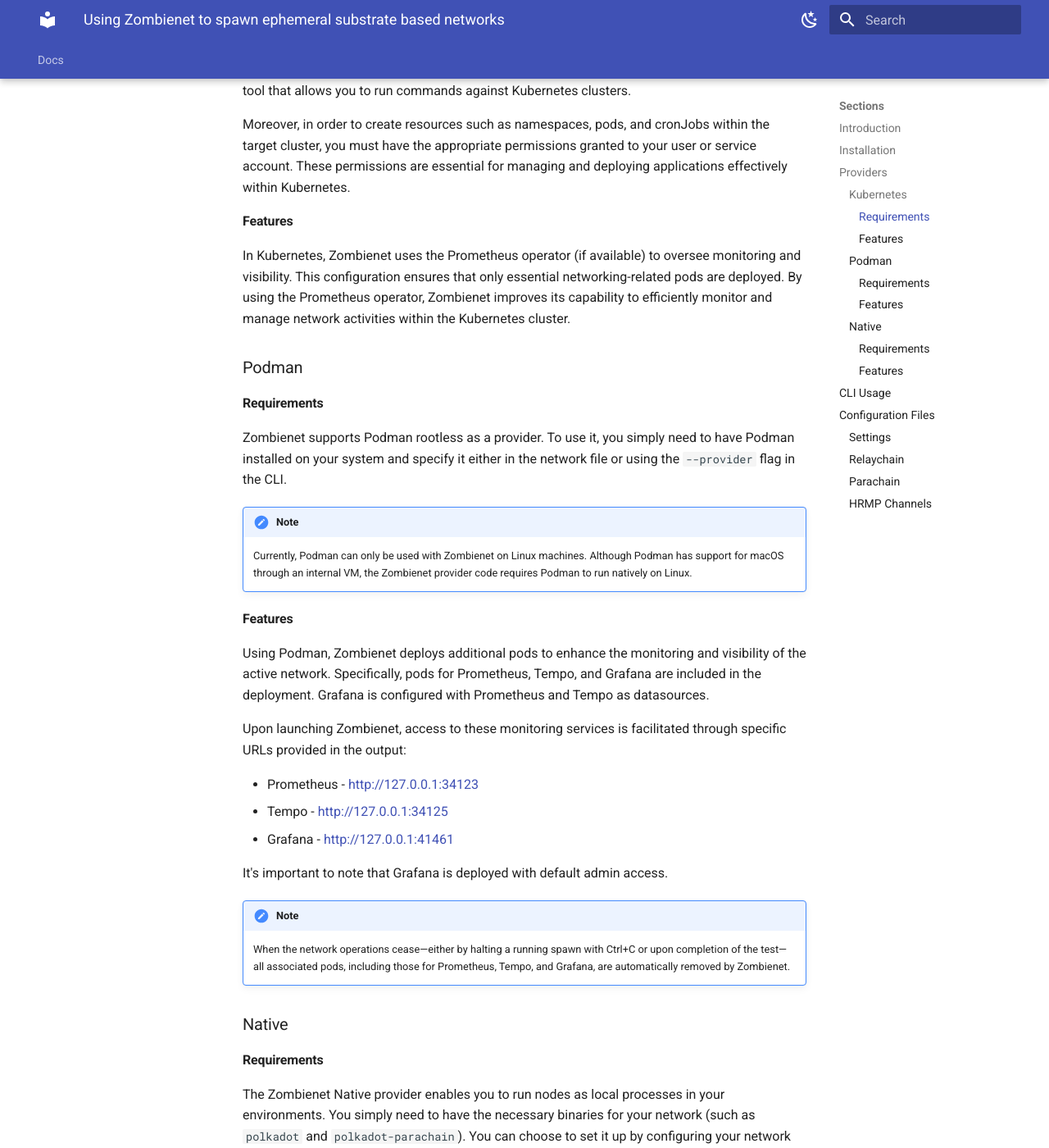
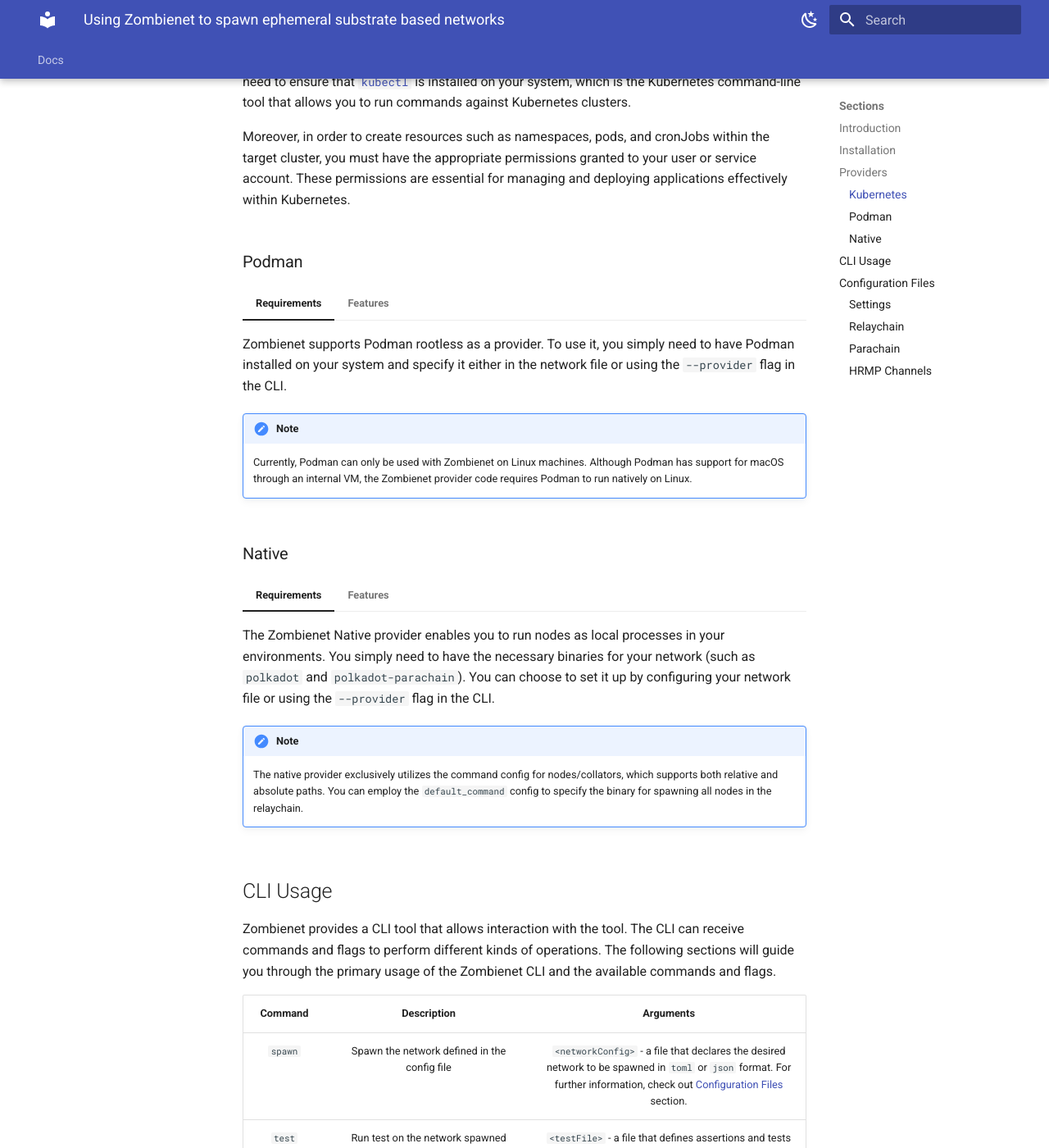
Before and after one commit to papermoonio/polkadot-ecosystem-docs-draft, an MkDocs documentation site: the page built from docs/dev-tools/zombienet/index.md, in a window 1280 px wide and 1400 px high, scrolled down 2137 px. Shown: the whole window at 82% size. Built offline with MkDocs 1.6.1 and Material for MkDocs 9.7.7, drawn with Linux system fonts in a browser that asks for light colours; some of the changed text lies outside the part shown.

Commit message:
fix: updating visuals on providers

```diff
--- a/docs/dev-tools/zombienet/index.md
+++ b/docs/dev-tools/zombienet/index.md
@@ -120,46 +120,50 @@
 
 ### Kubernetes
 
-#### Requirements
-Zombienet is designed to be compatible with a variety of Kubernetes clusters, including [Google Kubernets Engine (GKE)](https://cloud.google.com/kubernetes-engine){target=_blanket}, [Docker Desktop](https://docs.docker.com/desktop/kubernetes/){target=_blanket}, and [kind](https://kind.sigs.k8s.io/){target=_blanket}. To effectively interact with your cluster, you'll need to ensure that [`kubectl`](https://kubernetes.io/docs/reference/kubectl/) is installed on your system, which is the Kubernetes command-line tool that allows you to run commands against Kubernetes clusters.
+=== "Requirements"
 
-Moreover, in order to create resources such as namespaces, pods, and cronJobs within the target cluster, you must have the appropriate permissions granted to your user or service account. These permissions are essential for managing and deploying applications effectively within Kubernetes.
+    Zombienet is designed to be compatible with a variety of Kubernetes clusters, including [Google Kubernets Engine (GKE)](https://cloud.google.com/kubernetes-engine){target=_blanket}, [Docker Desktop](https://docs.docker.com/desktop/kubernetes/){target=_blanket}, and [kind](https://kind.sigs.k8s.io/){target=_blanket}. To effectively interact with your cluster, you'll need to ensure that [`kubectl`](https://kubernetes.io/docs/reference/kubectl/) is installed on your system, which is the Kubernetes command-line tool that allows you to run commands against Kubernetes clusters.
 
-#### Features
-In Kubernetes, Zombienet uses the Prometheus operator (if available) to oversee monitoring and visibility. This configuration ensures that only essential networking-related pods are deployed. By using the Prometheus operator, Zombienet improves its capability to efficiently monitor and manage network activities within the Kubernetes cluster.
+    Moreover, in order to create resources such as namespaces, pods, and cronJobs within the target cluster, you must have the appropriate permissions granted to your user or service account. These permissions are essential for managing and deploying applications effectively within Kubernetes.
+
+=== "Features"
+    In Kubernetes, Zombienet uses the Prometheus operator (if available) to oversee monitoring and visibility. This configuration ensures that only essential networking-related pods are deployed. By using the Prometheus operator, Zombienet improves its capability to efficiently monitor and manage network activities within the Kubernetes cluster.
 
 ### Podman
 
-#### Requirements
-Zombienet supports Podman rootless as a provider. To use it, you simply need to have Podman installed on your system and specify it either in the network file or using the `--provider` flag in the CLI.
+=== "Requirements"
 
-!!! note
-    Currently, Podman can only be used with Zombienet on Linux machines. Although Podman has support for macOS through an internal VM, the Zombienet provider code requires Podman to run natively on Linux.
+    Zombienet supports Podman rootless as a provider. To use it, you simply need to have Podman installed on your system and specify it either in the network file or using the `--provider` flag in the CLI.
 
-#### Features
-Using Podman, Zombienet deploys additional pods to enhance the monitoring and visibility of the active network. Specifically, pods for Prometheus, Tempo, and Grafana are included in the deployment. Grafana is configured with Prometheus and Tempo as datasources.
+    !!! note
+        Currently, Podman can only be used with Zombienet on Linux machines. Although Podman has support for macOS through an internal VM, the Zombienet provider code requires Podman to run natively on Linux.
 
-Upon launching Zombienet, access to these monitoring services is facilitated through specific URLs provided in the output:
+=== "Features"
 
-- Prometheus - [http://127.0.0.1:34123](http://127.0.0.1:34123){target=_blanket}
-- Tempo - [http://127.0.0.1:34125](http://127.0.0.1:34125){target=_blanket}
-- Grafana - [http://127.0.0.1:41461](http://127.0.0.1:41461){target=_blanket}
+    Using Podman, Zombienet deploys additional pods to enhance the monitoring and visibility of the active network. Specifically, pods for Prometheus, Tempo, and Grafana are included in the deployment. Grafana is configured with Prometheus and Tempo as datasources.
 
-It's important to note that Grafana is deployed with default admin access.
+    Upon launching Zombienet, access to these monitoring services is facilitated through specific URLs provided in the output:
 
-!!! note
-    When the network operations cease—either by halting a running spawn with Ctrl+C or upon completion of the test—all associated pods, including those for Prometheus, Tempo, and Grafana, are automatically removed by Zombienet.
+    - Prometheus - [http://127.0.0.1:34123](http://127.0.0.1:34123){target=_blanket}
+    - Tempo - [http://127.0.0.1:34125](http://127.0.0.1:34125){target=_blanket}
+    - Grafana - [http://127.0.0.1:41461](http://127.0.0.1:41461){target=_blanket}
+
+    It's important to note that Grafana is deployed with default admin access.
+
+    !!! note
+        When the network operations cease—either by halting a running spawn with Ctrl+C or upon completion of the test—all associated pods, including those for Prometheus, Tempo, and Grafana, are automatically removed by Zombienet.
 
 ### Native
 
-#### Requirements
-The Zombienet Native provider enables you to run nodes as local processes in your environments. You simply need to have the necessary binaries for your network (such as `polkadot` and `polkadot-parachain`). You can choose to set it up by configuring your network file or using the `--provider` flag in the CLI.
+=== "Requirements"
 
-!!! note
-    The native provider exclusively utilizes the command config for nodes/collators, which supports both relative and absolute paths. You can employ the `default_command` config to specify the binary for spawning all nodes in the relaychain.
+    The Zombienet Native provider enables you to run nodes as local processes in your environments. You simply need to have the necessary binaries for your network (such as `polkadot` and `polkadot-parachain`). You can choose to set it up by configuring your network file or using the `--provider` flag in the CLI.
 
-#### Features
-Currently, the Native provider does not execute any additional layers or processes.
+    !!! note
+        The native provider exclusively utilizes the command config for nodes/collators, which supports both relative and absolute paths. You can employ the `default_command` config to specify the binary for spawning all nodes in the relaychain.
+
+=== "Features"
+    Currently, the Native provider does not execute any additional layers or processes.
 
 ## CLI Usage
 
```
